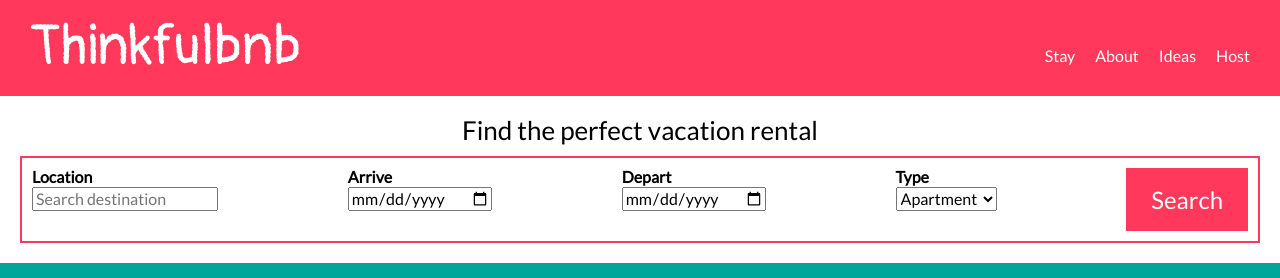
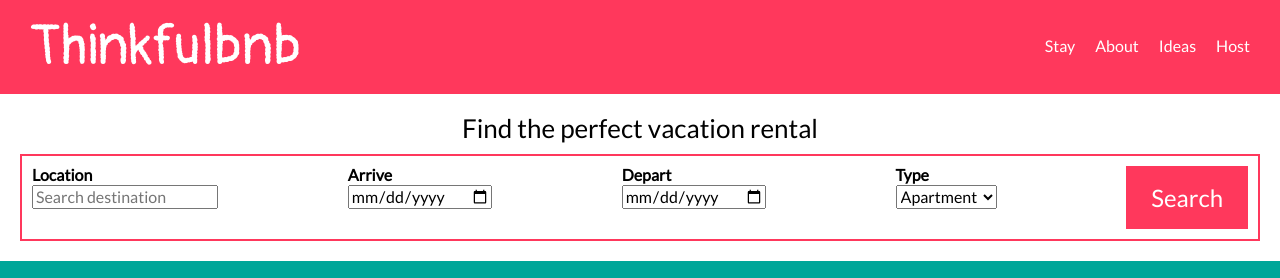
Before and after one commit to dgomez1224/ThinkfulBNB, a plain HTML site: page index.html in a window 1280 px wide. Shown: the top 278 px of the page. Drawn offline with nearby package versions, Linux system fonts and the light colour scheme.

Commit message:
Update style.css

```diff
--- a/style.css
+++ b/style.css
@@ -91,7 +91,6 @@ header nav ul{
   display: flex;
   padding-left: 0;
   justify-content: center;
-  align-items: center;
 }
 
 header nav ul li {
@@ -166,7 +165,8 @@ footer p {
   }
 
   header nav{
-    margin-top: 16px;
+   align-items: center;
+   padding-top: 6px;
   }
 
   main section form{
```
